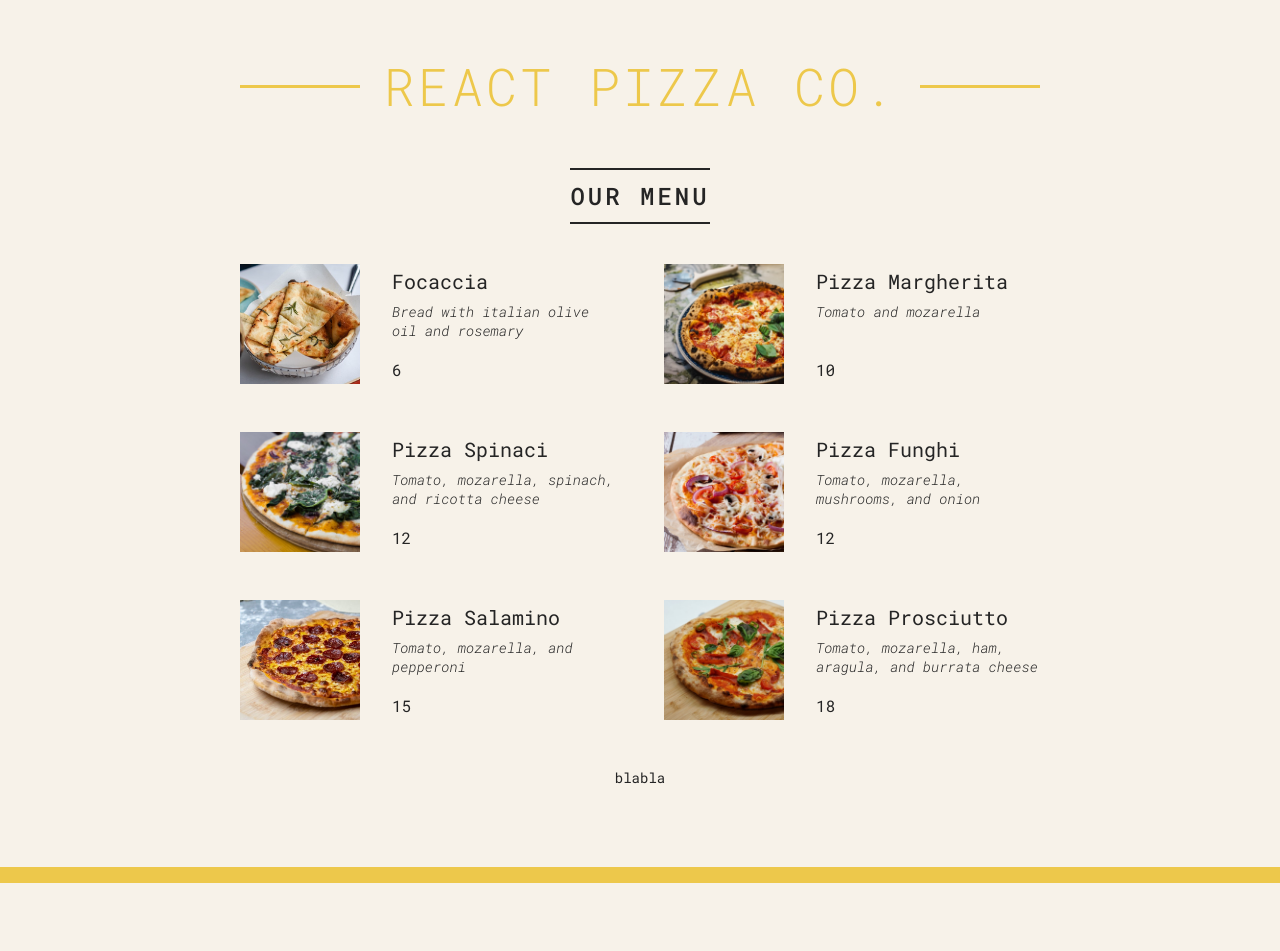
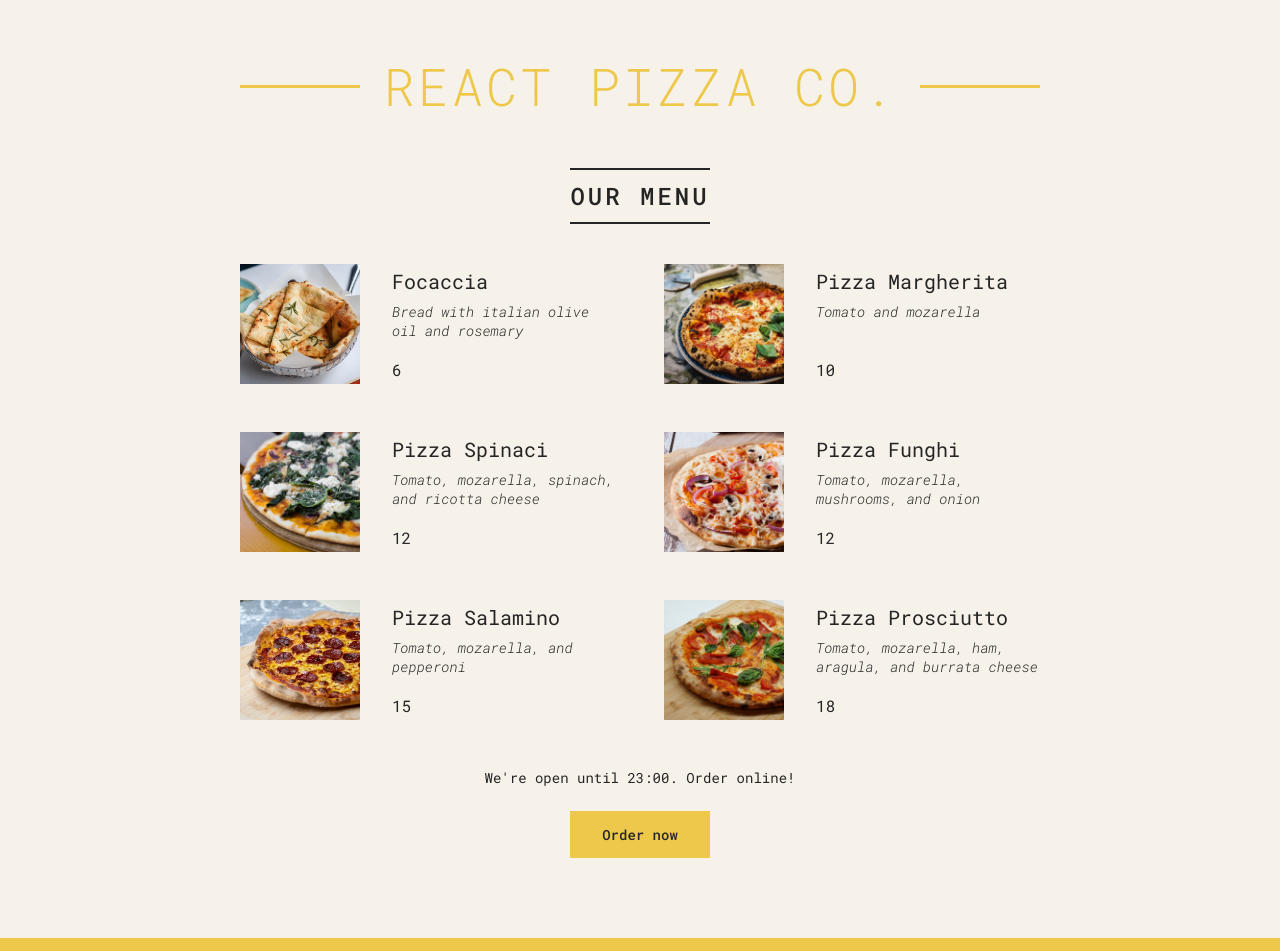
Before and after one commit to yornellas/pizza-menu-react, a React (Vite) app: page / in a window 1280 px wide. Shown: the top 951 px of the page. Before the commit the page ends 883 px from the top, so only its background shows below. Built offline with nearby package versions, Linux system fonts and the light colour scheme.

Commit message:
feat: implemets conditional rendering on Footer

```diff
--- a/src/shared/components/Footer/index.jsx
+++ b/src/shared/components/Footer/index.jsx
@@ -1,9 +1,21 @@
 function Footer() {
-  return (
-    <footer>
-blabla
-    </footer>
-  )
+  const hour = new Date().getHours()
+  const openHour = 11
+  const closeHour = 23
+  const isOpen = hour >= openHour && hour <= closeHour
+
+  function setFooterInfo() {
+    return isOpen ? (
+      <div className="order">
+        We're open until {closeHour}:00. Order online!
+        <button className="btn">Order now</button>
+      </div>
+    ) : (
+      <div className="order">We open at {closeHour}:00.</div>
+    )
+  }
+
+  return <footer>{setFooterInfo()}</footer>
 }
 
 export default Footer
```
